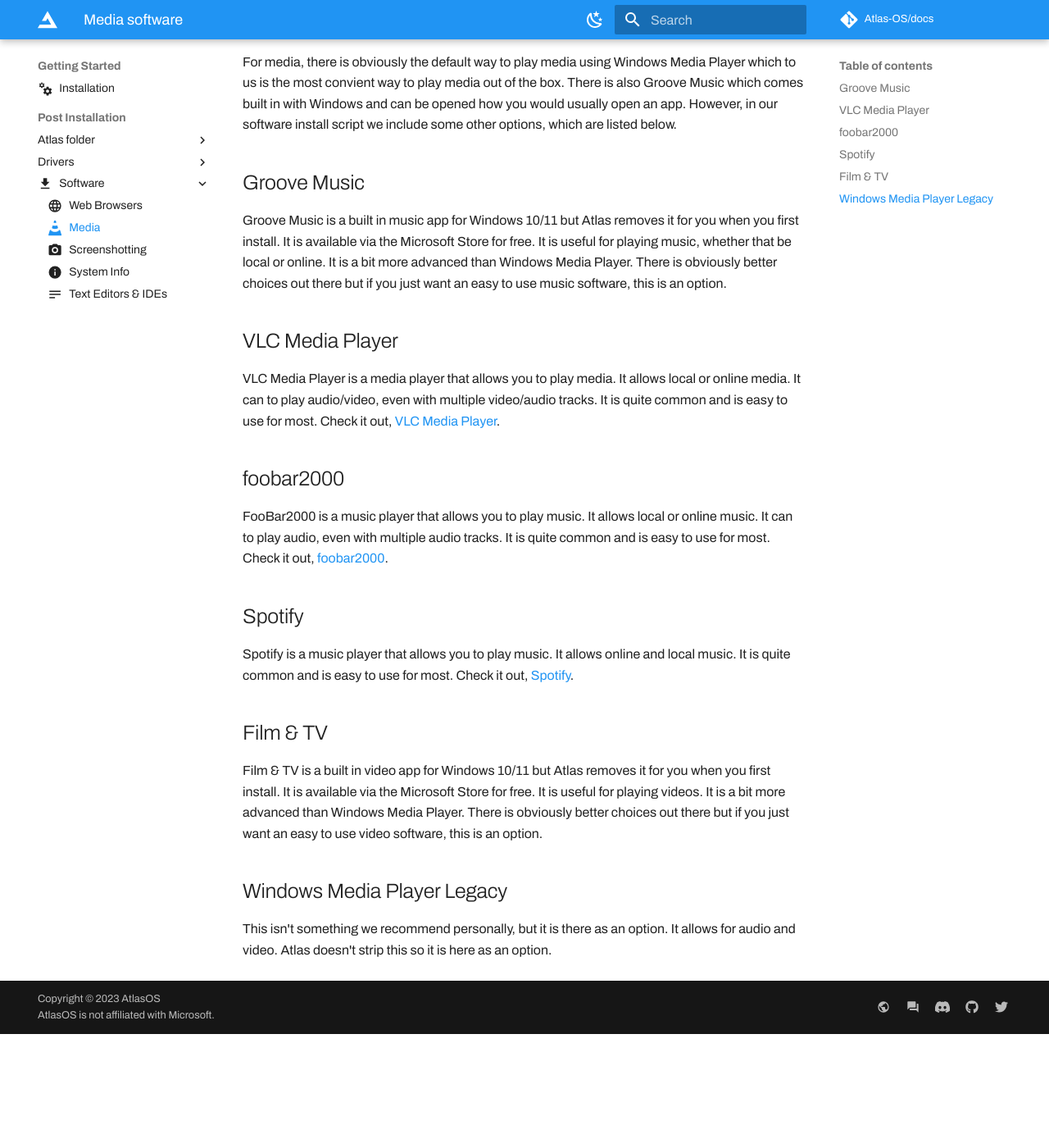
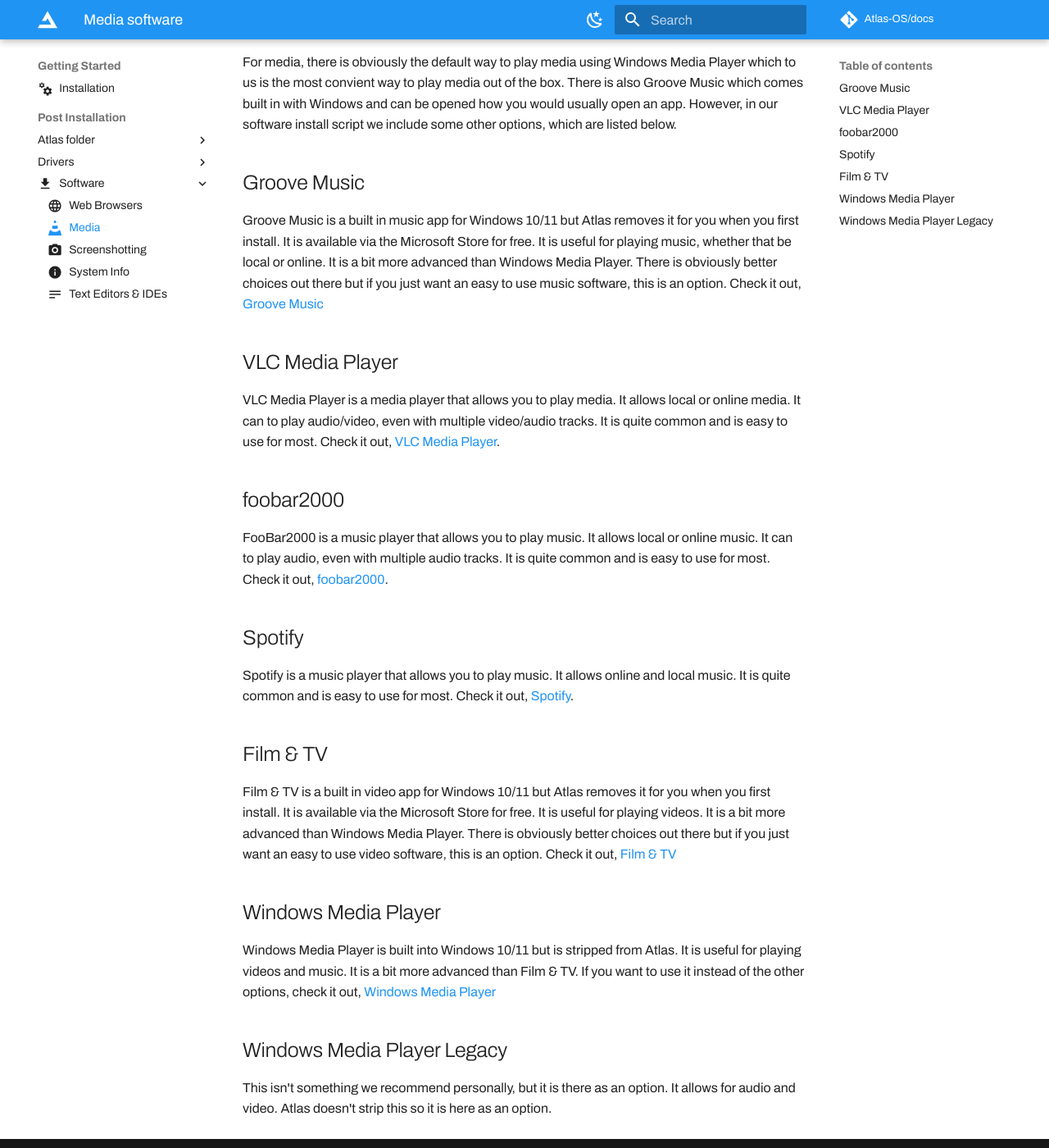
Before and after one commit to Atlas-OS/docs, an MkDocs documentation site: the page built from docs/getting-started/post-installation/software/media.md, in a window 1280 px wide and 1400 px high, scrolled down 205 px. Shown: the whole window at 82% size. Built offline with MkDocs 1.6.1 and Material for MkDocs 9.7.7, drawn with Linux system fonts in a browser that asks for light colours; some web fonts are replaced; comment, search, counter and statistics services are not loaded; before the commit the page ends 1466 px from its top, so only the background shows below that.

Commit message:
feat: adding links to ms store apps

```diff
--- a/docs/getting-started/post-installation/software/media.md
+++ b/docs/getting-started/post-installation/software/media.md
@@ -10,7 +10,7 @@ For media, there is obviously the default way to play media using Windows Media
 
 ## Groove Music
 
-Groove Music is a built in music app for Windows 10/11 but Atlas removes it for you when you first install. It is available via the Microsoft Store for free. It is useful for playing music, whether that be local or online. It is a bit more advanced than Windows Media Player. There is obviously better choices out there but if you just want an easy to use music software, this is an option.
+Groove Music is a built in music app for Windows 10/11 but Atlas removes it for you when you first install. It is available via the Microsoft Store for free. It is useful for playing music, whether that be local or online. It is a bit more advanced than Windows Media Player. There is obviously better choices out there but if you just want an easy to use music software, this is an option. Check it out, [Groove Music](ms-windows-store://pdp/?ProductId=9WZDNCRFJ3PT)
 
 ## VLC Media Player
 
@@ -26,7 +26,11 @@ Spotify is a music player that allows you to play music. It allows online and lo
 
 ## Film & TV
 
-Film & TV is a built in video app for Windows 10/11 but Atlas removes it for you when you first install. It is available via the Microsoft Store for free. It is useful for playing videos. It is a bit more advanced than Windows Media Player. There is obviously better choices out there but if you just want an easy to use video software, this is an option.
+Film & TV is a built in video app for Windows 10/11 but Atlas removes it for you when you first install. It is available via the Microsoft Store for free. It is useful for playing videos. It is a bit more advanced than Windows Media Player. There is obviously better choices out there but if you just want an easy to use video software, this is an option. Check it out, [Film & TV](ms-windows-store://pdp/?ProductId=9WZDNCRFJ3PT)
+
+## Windows Media Player
+
+Windows Media Player is built into Windows 10/11 but is stripped from Atlas. It is useful for playing videos and music. It is a bit more advanced than Film & TV. If you want to use it instead of the other options, check it out, [Windows Media Player](ms-windows-store://pdp/?ProductId=9WZDNCRFJ3PT)
 
 ## Windows Media Player Legacy
 
```
Also changed, not shown: docs/getting-started/post-installation/software/text-editors.md (+1 -1 lines).
